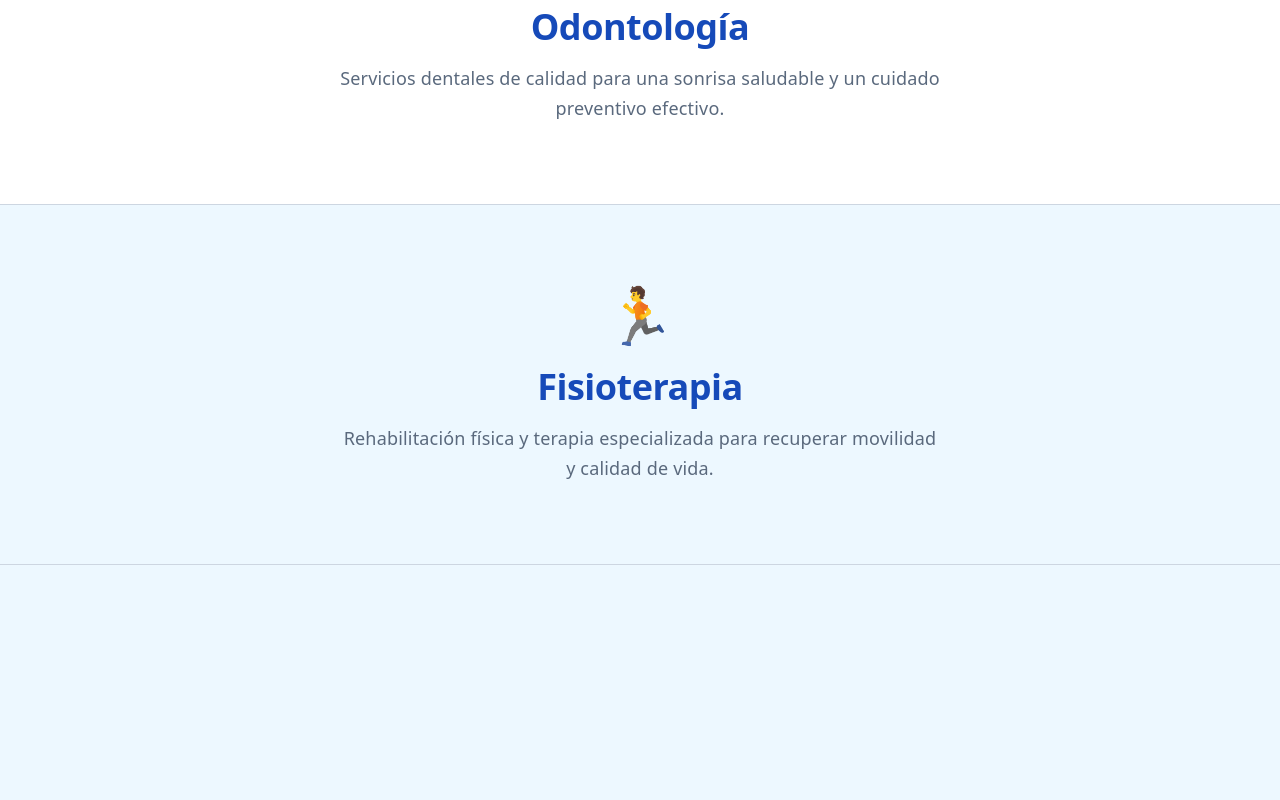
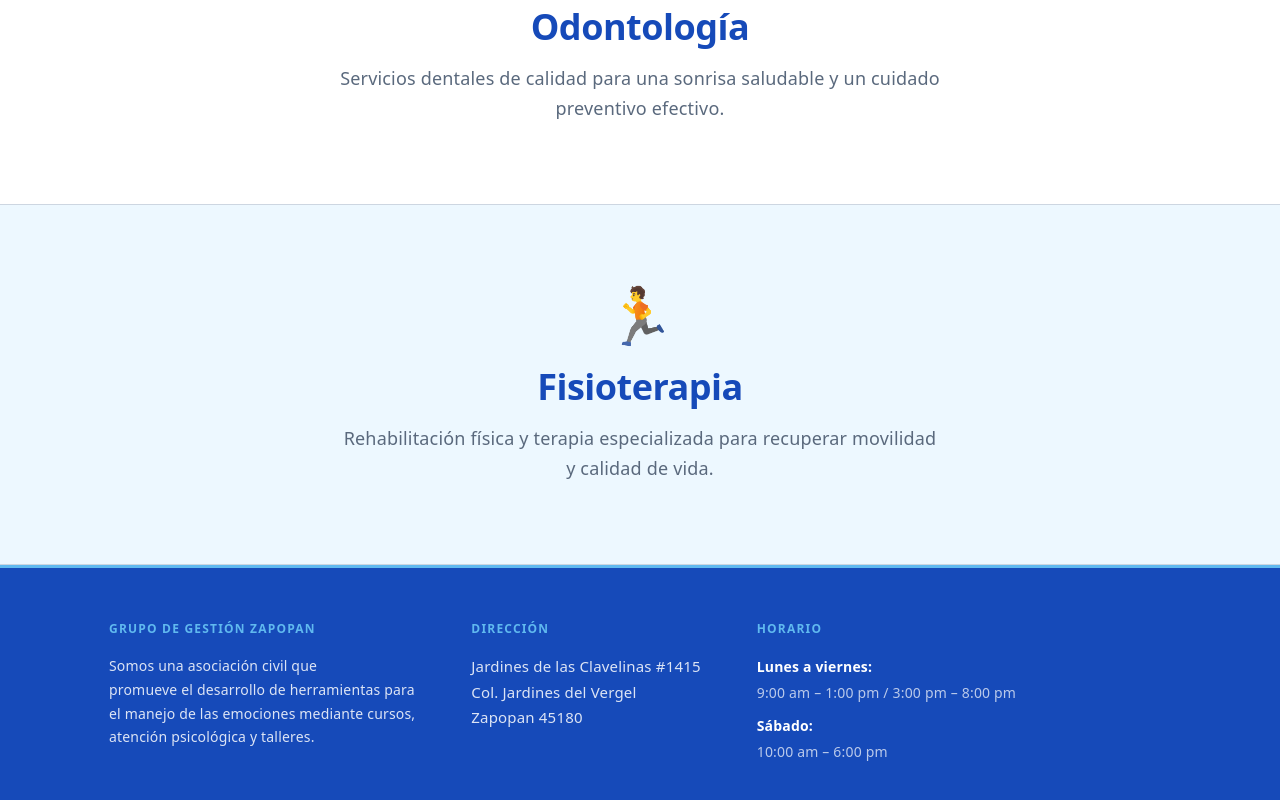
Before and after one commit to sofiafgm/profesional-profiles, a React (Vite) app: page / in a window 1280 px wide. Shown: the part 579-1379 px from the top of the page. Before the commit the page ends 1144 px from the top, so only its background shows below. Built offline with nearby package versions, Linux system fonts and the light colour scheme.

Commit message:
footer created

```diff
--- a/src/App.tsx
+++ b/src/App.tsx
@@ -1,4 +1,5 @@
 import Navbar from './components/Navbar'
+import Footer from './components/Footer'
 import './App.css'
 
 function App() {
@@ -31,6 +32,8 @@ function App() {
           </div>
         </section>
       </main>
+
+      <Footer />
     </div>
   )
 }
--- /dev/null
+++ b/src/components/Footer.css
@@ -0,0 +1,108 @@
+.footer {
+  background-color: var(--color-primary-dark);
+  border-top: 3px solid var(--color-primary-light);
+}
+
+.footer-inner {
+  max-width: 1126px;
+  margin: 0 auto;
+  padding: 48px 32px;
+  display: flex;
+  align-items: flex-start;
+  justify-content: space-between;
+  gap: 40px;
+  box-sizing: border-box;
+}
+
+/* ── Info columns ─────────────────────────────────────── */
+.footer-info {
+  display: flex;
+  gap: 56px;
+  flex-wrap: wrap;
+}
+
+.footer-block {
+  display: flex;
+  flex-direction: column;
+  gap: 12px;
+}
+
+.footer-heading {
+  font-size: 12px;
+  font-weight: 700;
+  letter-spacing: 1.2px;
+  text-transform: uppercase;
+  color: var(--color-primary-light);
+  margin: 0;
+}
+
+.footer-description {
+  font-size: 14px;
+  font-weight: 400;
+  color: rgba(255, 255, 255, 0.85);
+  line-height: 1.7;
+  margin: 0;
+}
+
+/* ── Address ──────────────────────────────────────────── */
+.footer-address {
+  font-style: normal;
+  color: rgba(255, 255, 255, 0.85);
+  font-size: 15px;
+  line-height: 1.7;
+  margin: 0;
+}
+
+/* ── Schedule ─────────────────────────────────────────── */
+.footer-schedule {
+  list-style: none;
+  margin: 0;
+  padding: 0;
+  display: flex;
+  flex-direction: column;
+  gap: 10px;
+}
+
+.footer-schedule li {
+  display: flex;
+  flex-direction: column;
+  gap: 2px;
+}
+
+.schedule-days {
+  font-size: 14px;
+  font-weight: 600;
+  color: var(--color-white);
+}
+
+.schedule-hours {
+  font-size: 14px;
+  color: rgba(255, 255, 255, 0.70);
+  line-height: 1.5;
+}
+
+/* ── Mobile ───────────────────────────────────────────── */
+@media (max-width: 768px) {
+  .footer-inner {
+    flex-direction: column;
+    align-items: stretch;
+    padding: 40px 20px;
+    gap: 32px;
+  }
+
+  .footer-info {
+    flex-direction: column;
+    gap: 32px;
+  }
+
+  .scroll-top {
+    align-self: flex-start;
+    flex-direction: row;
+    gap: 10px;
+    padding: 12px 20px;
+  }
+
+  .scroll-top-arrow {
+    font-size: 17px;
+  }
+}
--- /dev/null
+++ b/src/components/Footer.tsx
@@ -0,0 +1,46 @@
+import './Footer.css'
+
+const SCHEDULE = [
+  { days: 'Lunes a viernes', hours: '9:00 am – 1:00 pm / 3:00 pm – 8:00 pm' },
+  { days: 'Sábado',          hours: '10:00 am – 6:00 pm' },
+]
+
+export default function Footer() {
+
+  return (
+    <footer className="footer">
+      <div className="footer-inner">
+        <div className="footer-info">
+        <div className="footer-block">
+            <h3 className="footer-heading">Grupo de Gestión Zapopan</h3>
+            <p className="footer-description"> Somos una asociación civil que <br />
+            promueve el desarrollo de herramientas para <br />
+            el manejo de las emociones mediante cursos, <br />
+            atención psicológica y talleres.</p>
+          </div>
+
+          <div className="footer-block">
+            <h3 className="footer-heading">Dirección</h3>
+            <address className="footer-address">
+              Jardines de las Clavelinas #1415<br />
+              Col. Jardines del Vergel<br />
+              Zapopan 45180
+            </address>
+          </div>
+
+          <div className="footer-block">
+            <h3 className="footer-heading">Horario</h3>
+            <ul className="footer-schedule">
+              {SCHEDULE.map(({ days, hours }) => (
+                <li key={days}>
+                  <span className="schedule-days">{days}:</span>
+                  <span className="schedule-hours">{hours}</span>
+                </li>
+              ))}
+            </ul>
+          </div>
+        </div>
+      </div>
+    </footer>
+  )
+}
```
